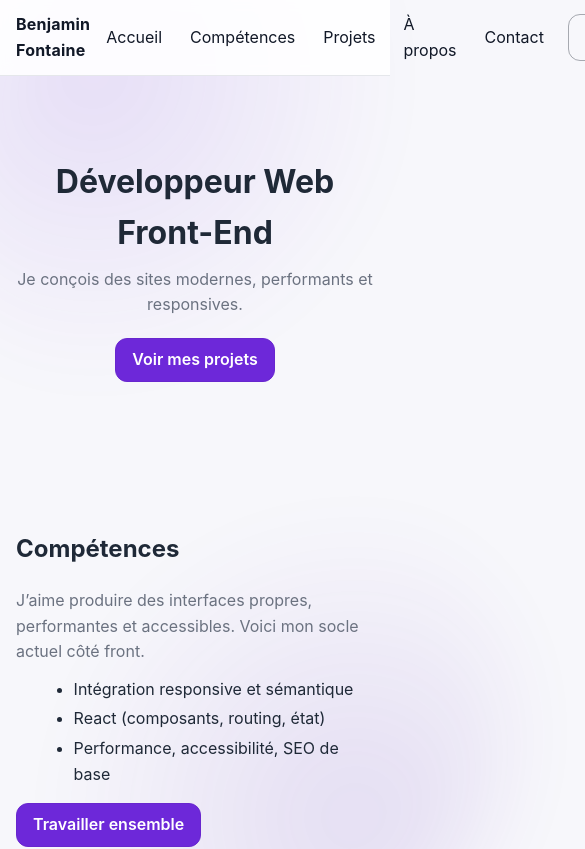
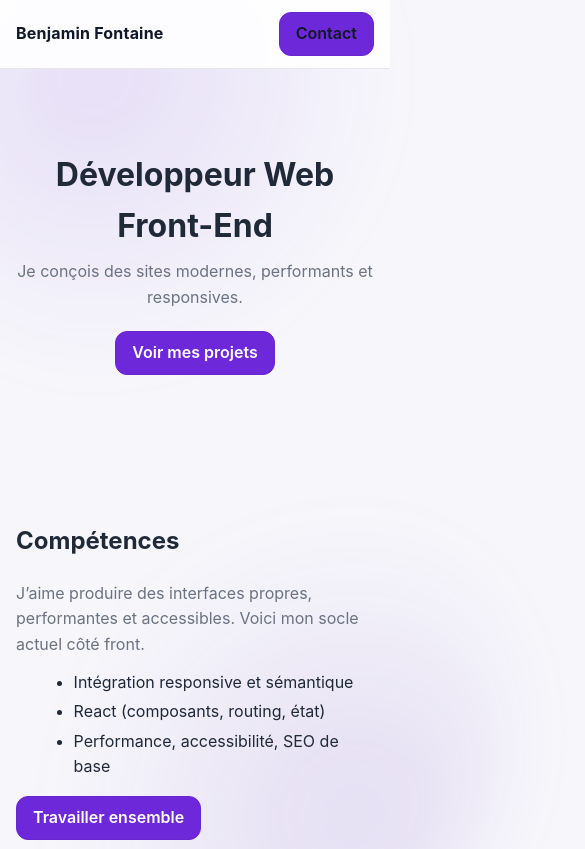
Before and after one commit to Bennftn/Portfolio, a React (Vite) app: page / in a window 390 px wide. Shown: the top 849 px of the page, 585 px wide, since content can reach past the window. Built offline with nearby package versions, Linux system fonts and the light colour scheme; what @dr.pogodin/react-helmet would draw is missing.

Commit message:
Mise en place du responsive mobile et quelques autres ajustement

```diff
--- a/src/App.css
+++ b/src/App.css
@@ -259,27 +259,43 @@ a:hover{
 }
 
 @media (max-width: 900px){
-  .skills .container{ grid-template-columns: 1fr; }
-  .skills-intro{ order: 1; }
-  .skills-bars{ order: 2; }
+  .skills .container{
+    grid-template-columns: 1fr;
+  }
+  .skills-intro{
+    order: 1;
+  }
+  .skills-bars{
+    order: 2;
+  }
 }
 
 @media (prefers-reduced-motion: reduce){
-  .skill-fill{ transition:none; }
+  .skill-fill{
+    transition:none;
+  }
 }
 
 /* =========
    Projets
    ========= */
-.projets .grid{
-  display:grid; gap:20px;
-  grid-template-columns: repeat(3, 1fr);
+.projets .grid,
+.projects .grid{
+  display: grid;
+  grid-template-columns: repeat(auto-fit, minmax(260px, 1fr));
+  gap: clamp(14px, 2.4vw, 22px);
+  align-items: start;
 }
+
 @media (max-width:900px){
-  .projets .grid{ grid-template-columns:1fr 1fr; }
+  .projets .grid{
+    grid-template-columns:1fr 1fr;
+  }
 }
 @media (max-width:600px){
-  .projets .grid{ grid-template-columns:1fr; }
+  .projets .grid{
+    grid-template-columns:1fr;
+  }
 }
 
 .card{
@@ -323,10 +339,10 @@ a:hover{
 }
 
 .site-footer .container{
-  margin: 0;
+  margin: 0 auto;
   text-align: center;
-  margin-left: 350px;
 }
+
 
 /* =========
    Fond animé subtil
@@ -627,7 +643,7 @@ a:hover{
   opacity: 0;
   transform: translateY(10px);
   transition: opacity .5s ease, transform .5s ease;
-  transition-delay: var(--d, 0ms);   /* permet un léger décalage entre cartes */
+  transition-delay: var(--d, 0ms);
   will-change: opacity, transform;
 }
 .reveal.is-in{
@@ -662,3 +678,82 @@ a:hover{
     transition:none;
   }
 }
+
+.header-row{
+  display:flex;
+  justify-content:space-between;
+  align-items:center;
+}
+
+.primary-nav{
+  display:flex;
+  align-items:center;
+  gap:12px;
+}
+
+.nav-toggle{
+  display:none;
+  align-items:center;
+  justify-content:center;
+  padding:6px 10px;
+  border-radius:10px;
+}
+
+@media (min-width: 681px){
+  .primary-nav{
+    display:flex;
+    align-items:center;
+    gap:12px;
+    position: static;
+    padding: 0;
+    background: transparent;
+    box-shadow: none;
+  }
+  .nav-contact.btn{
+    background: transparent;
+    color: var(--header-text);
+    border: 0;
+    padding: 0;
+  }
+  .nav-contact.btn:hover{
+    background: transparent;
+    text-decoration: underline;
+    color: var(--header-text);
+  }
+}
+
+@media (max-width: 680px){
+  .primary-nav{
+    position: static;
+    display:flex;
+    align-items:center;
+    gap:12px;
+    padding:0;
+    background:transparent;
+    border:0;
+    box-shadow:none;
+  }
+
+  .primary-nav a{
+    display:none;
+  }
+
+  .primary-nav .nav-contact{
+    display:inline-flex;
+  }
+
+  .theme-toggle{
+    display:none;
+  }
+
+  .site-header nav a{
+    margin-left: 0;
+  }
+}
+
+.nav-toggle{
+  display:none !important;
+}
+.no-scroll{
+  overflow: auto;
+}
--- a/src/App.jsx
+++ b/src/App.jsx
@@ -1,26 +1,51 @@
 import "./app.css";
-import { Routes, Route, NavLink } from "react-router-dom";
+import { Routes, Route, NavLink, useLocation } from "react-router-dom";
+import { useEffect } from "react";
 import ThemeToggle from "./components/ThemeToggle.jsx";
 import Home from "./pages/Home.jsx";
 import Contact from "./pages/Contact.jsx";
 
 export default function App() {
+  const loc = useLocation();
+
+  // Scroll doux si on clique une ancre alors qu’on est déjà sur "/"
+  const onAnchorClick = (e, hash) => {
+    if (loc.pathname === "/") {
+      e.preventDefault();
+      document.querySelector(hash)?.scrollIntoView({ behavior: "smooth", block: "start" });
+      history.replaceState(null, "", hash);
+    }
+  };
+
   return (
     <>
       <div className="bg-ornaments" aria-hidden="true" />
+
       <header className="site-header">
-        <div className="container">
+        <div className="container header-row">
           <div className="logo">Benjamin Fontaine</div>
-          <nav>
-            {/* Liens vers les ancres de la page d'accueil */}
-            <a href="/#accueil">Accueil</a>
-            <a href="/#competences">Compétences</a>
-            <a href="/#projets">Projets</a>
-            <a href="/#apropos">À propos</a>
-            {/* Page dédiée */}
-            <NavLink to="/contact">Contact</NavLink>
-            <ThemeToggle />
-          </nav>
+          <nav id="site-nav" className="primary-nav">
+        {/* Liens “ancres” (desktop) */}
+          <NavLink to="/#accueil" onClick={(e)=>onAnchorClick(e,"#accueil")} className="desktop-only">Accueil
+          </NavLink>
+          <NavLink to="/#competences" onClick={(e)=>onAnchorClick(e,"#competences")} className="desktop-only">Compétences
+          </NavLink>
+          <NavLink to="/#projets" onClick={(e)=>onAnchorClick(e,"#projets")} className="desktop-only">Projets
+          </NavLink>
+          <NavLink to="/#apropos" onClick={(e)=>onAnchorClick(e,"#apropos")} className="desktop-only">À propos
+          </NavLink>
+          <NavLink to="/contact" className="desktop-only">Contact</NavLink>
+
+        {/* Bouton mobile : Contact ou Accueil selon la page courante */}
+        {location.pathname === "/contact" ? (
+        <NavLink to="/" className="nav-contact btn mobile-only">Accueil
+        </NavLink> ) : (
+        <NavLink to="/contact" className="nav-contact btn mobile-only">Contact
+        </NavLink>
+        )}
+
+        <ThemeToggle className="theme-toggle desktop-only" />
+        </nav>
         </div>
       </header>
 
@@ -28,7 +53,6 @@ export default function App() {
         <Routes>
           <Route path="/" element={<Home />} />
           <Route path="/contact" element={<Contact />} />
-          {/* simple fallback */}
           <Route path="*" element={<Home />} />
         </Routes>
       </main>
--- a/src/pages/Home.jsx
+++ b/src/pages/Home.jsx
@@ -7,6 +7,7 @@ import { useLocation } from "react-router-dom";
 import { projects } from "../data/projects.js";
 import { journey } from "../data/journey.js";
 import { Helmet } from "@dr.pogodin/react-helmet";
+
 
 <Helmet>
   <title>Portfolio — Benjamin Fontaine</title>
```
